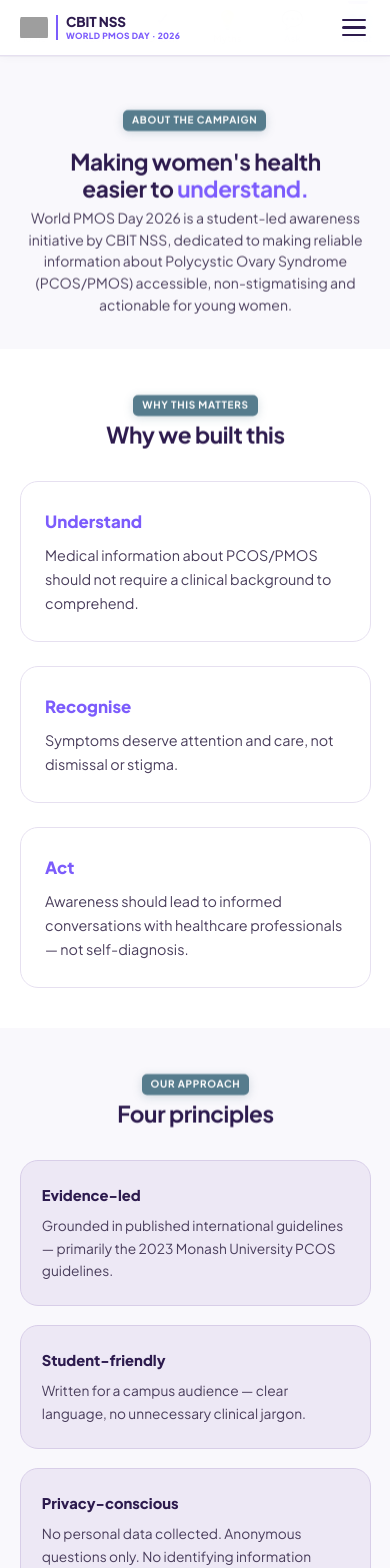
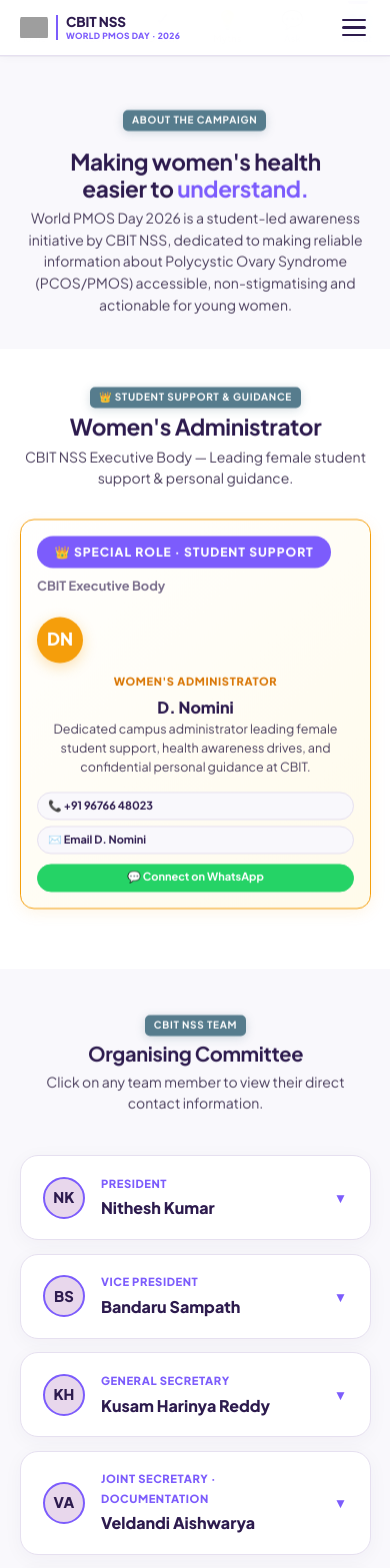
Before and after one commit to vroom0456/CBITNSS-World-PMOS-Day, a Next.js app: page /about in a window 390 px wide. Shown: the top 1568 px of the page. Built offline with nearby package versions, Linux system fonts and the light colour scheme; grey boxes are pictures that could not be loaded.

Commit message:
feat: unified team dropdowns, hero CTA focus, headline restorations and color fixes

```diff
--- a/src/app/about/page.tsx
+++ b/src/app/about/page.tsx
@@ -5,43 +5,24 @@
 import Footer from '@/components/layout/Footer';
 import Image from 'next/image';
 
-// ─── TEAM DATA ────────────────────────────────────────────────────────────────
-// Personal phone numbers and email addresses have been removed from public
-// display. The campaign contact is available in the contact section below.
-
-const leadership = [
-  { avatar: 'NK', role: 'President', name: 'Nithesh Kumar' },
-  { avatar: 'BS', role: 'Vice President', name: 'Bandaru Sampath' },
-  { avatar: 'KH', role: 'General Secretary', name: 'Kusam Harinya Reddy' },
+const allTeamMembers = [
+  { id: 'nk', name: 'Nithesh Kumar', role: 'President', initials: 'NK', phone: '+91 85229 92585', tel: '+918522992585', email: 'n.nitheshkumar8106@gmail.com' },
+  { id: 'bs', name: 'Bandaru Sampath', role: 'Vice President', initials: 'BS', phone: '+91 72071 27045', tel: '+917207127045', email: 'sampathkavali45@gmail.com' },
+  { id: 'kh', name: 'Kusam Harinya Reddy', role: 'General Secretary', initials: 'KH', phone: '+91 63028 98414', tel: '+916302898414', email: 'harinyareddy.k@gmail.com' },
+  { id: 'va', name: 'Veldandi Aishwarya', role: 'Joint Secretary · Documentation', initials: 'VA', phone: '+91 73961 08692', tel: '+917396108692', email: 'aishwaryaveldandi21@gmail.com' },
+  { id: 'ss', name: 'Sai Sankeerth Reddy', role: 'Joint Secretary · Logistics', initials: 'SS', phone: '+91 94415 62832', tel: '+919441562832', email: 'saisankeerthreddy2610@gmail.com' },
+  { id: 'mf', name: 'Mohammad Fasiuddin', role: 'Treasurer', initials: 'MF', phone: '+91 63019 48215', tel: '+916301948215', email: 'fasiuddin3558@gmail.com' },
+  { id: 'sp', name: 'S. Sai Priya', role: 'Head · External Affairs', initials: 'SP', phone: '+91 63095 89152', tel: '+916309589152', email: '10bsaipriya@gmail.com' },
+  { id: 'tp', name: 'B. Teja Praharsha', role: 'Events & Outreach Head', initials: 'TP', phone: '+91 62810 11433', tel: '+916281011433', email: 'tejapraharsha23@gmail.com' },
+  { id: 'sr', name: 'Vummal Reddy Snehitha Reddy', role: 'Technical Head', initials: 'SR', phone: '+91 76750 21038', tel: '+917675021038', email: 'vummalreddysnehitha@gmail.com' },
+  { id: 'nr', name: 'Budhur Neha Reddy', role: 'Design Head', initials: 'NR', phone: '+91 98661 91349', tel: '+919866191349', email: 'budhurnehareddy@gmail.com' },
+  { id: 'vt', name: 'Varun Teja Cherukuthota', role: 'Media Head', initials: 'VT', phone: '+91 79814 67284', tel: '+917981467284', email: 'varuntejacherukuthota.0456@gmail.com' },
+  { id: 'ps', name: 'Rakuditi Purna Sandeep', role: 'Road Safety Coordinator', initials: 'PS', phone: '+91 63031 05090', tel: '+916303105090', email: 'purnasandeeprakuditi@gmail.com' },
+  { id: 'wa', name: 'Shaik Wasim Akram', role: 'Anti-Ragging Coordinator', initials: 'WA', phone: '+91 95028 98222', tel: '+919502898222', email: 'Shaikwasimakram20@gmail.com' },
 ];
 
-const campaignTeam = [
-  { role: 'Documentation', name: 'Veldandi Aishwarya' },
-  { role: 'Logistics', name: 'Sai Sankeerth Reddy' },
-  { role: 'Treasurer', name: 'Mohammad Fasiuddin' },
-  { role: 'External Affairs', name: 'S. Sai Priya' },
-  { role: 'Events & Outreach', name: 'B. Teja Praharsha' },
-  { role: 'Technical', name: 'Vummal Reddy Snehitha Reddy' },
-  { role: 'Design', name: 'Budhur Neha Reddy' },
-  { role: 'Media', name: 'Varun Teja Cherukuthota' },
-];
-
-const coordinators = [
-  { role: 'Road Safety', name: 'Rakuditi Purna Sandeep' },
-  { role: 'Anti-Ragging', name: 'Shaik Wasim Akram' },
-];
-
-function getInitials(name: string) {
-  return name
-    .split(' ')
-    .slice(0, 2)
-    .map(n => n[0])
-    .join('');
-}
-
 export default function AboutPage() {
-  const [teamOpen, setTeamOpen] = useState(true);
-  const [coordOpen, setCoordOpen] = useState(false);
+  const [openMemberId, setOpenMemberId] = useState<string | null>(null);
 
   useEffect(() => {
     window.scrollTo(0, 0);
@@ -54,6 +35,10 @@
     reveals.forEach(r => observer.observe(r));
     return () => observer.disconnect();
   }, []);
+
+  const toggleMember = (id: string) => {
+    setOpenMemberId(prev => (prev === id ? null : id));
+  };
 
   return (
     <>
@@ -73,7 +58,160 @@
           </div>
         </section>
 
-        {/* ── 02 WHY WE BUILT THIS ── */}
+        {/* ── 02 D. NOMINI — TOP EXECUTIVE SPOTLIGHT ── */}
+        <section style={{ padding: 'clamp(2rem, 5vw, 3.5rem) 5%', background: '#FFFFFF' }} aria-labelledby="support-section">
+          <div style={{ maxWidth: '840px', margin: '0 auto' }}>
+            <div className="heading-box reveal" style={{ textAlign: 'center', marginBottom: '1.8rem' }}>
+              <span className="section-tag">👑 Student Support &amp; Guidance</span>
+              <h2 id="support-section" className="section-title">Women&apos;s Administrator</h2>
+              <p className="section-desc">CBIT NSS Executive Body — Leading female student support &amp; personal guidance.</p>
+            </div>
+
+            <div className="women-admin-spotlight reveal">
+              <div className="spotlight-top">
+                <span className="spotlight-badge">👑 Special Role · Student Support</span>
+                <span style={{ fontSize: '0.8rem', fontWeight: 700, color: 'var(--text-muted)' }}>CBIT Executive Body</span>
+              </div>
+              <div className="spotlight-body">
+                <div className="spotlight-avatar" aria-hidden="true">DN</div>
+                <div className="spotlight-info">
+                  <p className="role">Women&apos;s Administrator</p>
+                  <h3 className="name">D. Nomini</h3>
+                  <p className="desc">Dedicated campus administrator leading female student support, health awareness drives, and confidential personal guidance at CBIT.</p>
+                  <div className="spotlight-actions">
+                    <a href="tel:+919676648023" className="btn-contact-pill">📞 +91 96766 48023</a>
+                    <a href="mailto:nominiderangula@gmail.com" className="btn-contact-pill">✉️ Email D. Nomini</a>
+                    <a href="https://wa.me/919676648023?text=Hi%20Nomini,%20I%20have%20a%20query%20regarding%20PMOS" target="_blank" rel="noopener noreferrer" className="btn-contact-pill whatsapp-pill">💬 Connect on WhatsApp</a>
+                  </div>
+                </div>
+              </div>
+            </div>
+          </div>
+        </section>
+
+        {/* ── 03 TEAM DIRECTORY (UNIFIED LIST WITH DROPDOWN CONTACT INFO) ── */}
+        <section id="team" style={{ padding: 'clamp(2.5rem, 6vw, 4.5rem) 5%', background: 'var(--bg-main)' }} aria-labelledby="team-section">
+          <div style={{ maxWidth: '900px', margin: '0 auto' }}>
+            <div className="heading-box reveal" style={{ textAlign: 'center', marginBottom: '2.5rem' }}>
+              <span className="section-tag">CBIT NSS Team</span>
+              <h2 id="team-section" className="section-title">Organising Committee</h2>
+              <p className="section-desc">Click on any team member to view their direct contact information.</p>
+            </div>
+
+            <div style={{ display: 'flex', flexDirection: 'column', gap: '0.85rem' }} role="list">
+              {allTeamMembers.map((m) => {
+                const isOpen = openMemberId === m.id;
+                return (
+                  <div
+                    key={m.id}
+                    className={`member-dropdown-card ${isOpen ? 'open' : ''}`}
+                    style={{
+                      background: '#FFFFFF',
+                      border: '1.5px solid var(--border-light)',
+                      borderRadius: 'var(--r-md)',
+                      overflow: 'hidden',
+                      transition: 'all 0.25s ease',
+                      boxShadow: isOpen ? 'var(--shadow-card)' : 'var(--shadow-soft)',
+                    }}
+                    role="listitem"
+                  >
+                    <button
+                      type="button"
+                      onClick={() => toggleMember(m.id)}
+                      aria-expanded={isOpen}
+                      style={{
+                        width: '100%',
+                        padding: '1.1rem 1.4rem',
+                        display: 'flex',
+                        alignItems: 'center',
+                        justifyContent: 'space-between',
+                        background: 'transparent',
+                        border: 'none',
+                        cursor: 'pointer',
+                        textAlign: 'left',
+                        gap: '1rem'
+                      }}
+                    >
+                      <div style={{ display: 'flex', alignItems: 'center', gap: '1rem' }}>
+                        <div
+                          style={{
+                            width: '42px',
+                            height: '42px',
+                            borderRadius: '50%',
+                            background: 'var(--soft-mint-bg)',
+                            color: 'var(--nss-navy)',
+                            display: 'flex',
+                            alignItems: 'center',
+                            justifyContent: 'center',
+                            fontSize: '0.92rem',
+                            fontWeight: 800,
+                            flexShrink: 0,
+                            border: '2px solid var(--nss-blue-accent)'
+                          }}
+                        >
+                          {m.initials}
+                        </div>
+                        <div>
+                          <span style={{ fontSize: '0.7rem', fontWeight: 800, color: 'var(--nss-blue-accent)', textTransform: 'uppercase', letterSpacing: '0.05em', display: 'block', marginBottom: '0.1rem' }}>
+                            {m.role}
+                          </span>
+                          <strong style={{ fontSize: '1rem', fontWeight: 800, color: 'var(--nss-navy)', display: 'block' }}>
+                            {m.name}
+                          </strong>
+                        </div>
+                      </div>
+                      <span
+                        style={{
+                          fontSize: '0.85rem',
+                          color: 'var(--nss-blue-accent)',
+                          fontWeight: 800,
+                          transition: 'transform 0.25s ease',
+                          transform: isOpen ? 'rotate(180deg)' : 'rotate(0deg)'
+                        }}
+                        aria-hidden="true"
+                      >
+                        ▼
+                      </span>
+                    </button>
+
+                    {/* DROPDOWN CONTACT INFO */}
+                    {isOpen && (
+                      <div
+                        style={{
+                          padding: '0.8rem 1.4rem 1.2rem',
+                          borderTop: '1px solid var(--border-light)',
+                          background: 'var(--soft-teal-bg)',
+                          display: 'flex',
+                          gap: '0.75rem',
+                          flexWrap: 'wrap',
+                          alignItems: 'center',
+                          animation: 'fade-in 0.25s ease'
+                        }}
+                      >
+                        <a
+                          href={`tel:${m.tel}`}
+                          className="btn-contact-pill"
+                          style={{ background: '#FFFFFF', padding: '0.45rem 0.95rem', fontSize: '0.82rem', fontWeight: 800, color: 'var(--nss-navy)', borderRadius: '9999px', border: '1px solid var(--soft-teal-border)' }}
+                        >
+                          📞 {m.phone}
+                        </a>
+                        <a
+                          href={`mailto:${m.email}`}
+                          className="btn-contact-pill"
+                          style={{ background: 'var(--nss-navy)', padding: '0.45rem 0.95rem', fontSize: '0.82rem', fontWeight: 800, color: '#FFFFFF', borderRadius: '9999px' }}
+                        >
+                          ✉️ Email {m.name.split(' ')[0]}
+                        </a>
+                      </div>
+                    )}
+                  </div>
+                );
+              })}
+            </div>
+          </div>
+        </section>
+
+        {/* ── 04 WHY WE BUILT THIS ── */}
         <section style={{ padding: 'clamp(2.5rem, 6vw, 4rem) 5%', background: '#FFFFFF' }} aria-labelledby="why-section">
           <div style={{ maxWidth: '1080px', margin: '0 auto' }}>
             <div className="heading-box reveal" style={{ textAlign: 'center', marginBottom: 'clamp(2rem, 5vw, 3rem)' }}>
@@ -95,137 +233,8 @@
           </div>
         </section>
 
-        {/* ── 03 OUR APPROACH ── */}
-        <section style={{ padding: 'clamp(2.5rem, 6vw, 4rem) 5%', background: 'var(--bg-main)' }} aria-labelledby="approach-section">
-          <div style={{ maxWidth: '1080px', margin: '0 auto' }}>
-            <div className="heading-box reveal" style={{ textAlign: 'center', marginBottom: 'clamp(2rem, 5vw, 3rem)' }}>
-              <span className="section-tag">Our approach</span>
-              <h2 id="approach-section" className="section-title">Four principles</h2>
-            </div>
-            <div className="stagger-grid" style={{ display: 'grid', gridTemplateColumns: 'repeat(auto-fit, minmax(min(100%, 220px), 1fr))', gap: '1.2rem' }}>
-              {[
-                { label: 'Evidence-led', body: 'Grounded in published international guidelines — primarily the 2023 Monash University PCOS guidelines.' },
-                { label: 'Student-friendly', body: 'Written for a campus audience — clear language, no unnecessary clinical jargon.' },
-                { label: 'Privacy-conscious', body: 'No personal data collected. Anonymous questions only. No identifying information required.' },
-                { label: 'Non-diagnostic', body: 'We provide health awareness, not medical diagnosis. Always consult a qualified healthcare provider.' },
-              ].map((p, i) => (
-                <div key={i} className="approach-item reveal">
-                  <strong className="approach-label">{p.label}</strong>
-                  <p className="approach-body">{p.body}</p>
-                </div>
-              ))}
-            </div>
-          </div>
-        </section>
-
-        {/* ── 04 LEADERSHIP ── */}
-        <section id="team" style={{ padding: 'clamp(2.5rem, 6vw, 4.5rem) 5%', background: '#FFFFFF' }} aria-labelledby="team-section">
-          <div style={{ maxWidth: '1080px', margin: '0 auto' }}>
-            <div className="heading-box reveal" style={{ textAlign: 'center', marginBottom: 'clamp(2rem, 5vw, 3rem)' }}>
-              <span className="section-tag">The team</span>
-              <h2 id="team-section" className="section-title">The people behind<br />the campaign</h2>
-              <p className="section-desc">CBIT NSS Core Committee 2026–2027</p>
-            </div>
-
-            {/* LEADERSHIP — 3 featured cards */}
-            <div className="leadership-grid stagger-grid" style={{ display: 'grid', gridTemplateColumns: 'repeat(auto-fit, minmax(min(100%, 260px), 1fr))', gap: '1.2rem', marginBottom: 'clamp(2.5rem, 5vw, 3.5rem)' }}>
-              {leadership.map((m, i) => (
-                <div key={i} className="leadership-card reveal" aria-label={`${m.name}, ${m.role}`}>
-                  <div className="leadership-avatar" aria-hidden="true">{getInitials(m.name)}</div>
-                  <strong className="leadership-name">{m.name}</strong>
-                  <span className="leadership-role">{m.role}</span>
-                </div>
-              ))}
-            </div>
-
-            {/* CAMPAIGN TEAM — accordion on mobile */}
-            <div className="team-accordion">
-              <button
-                className="team-accordion-header"
-                onClick={() => setTeamOpen(v => !v)}
-                aria-expanded={teamOpen}
-                aria-controls="campaign-team-panel"
-              >
-                <span>Campaign Team</span>
-                <span className="team-accordion-chevron" aria-hidden="true">{teamOpen ? '▲' : '▼'}</span>
-              </button>
-              <div
-                id="campaign-team-panel"
-                className={`team-accordion-panel${teamOpen ? ' open' : ''}`}
-                hidden={!teamOpen}
-              >
-                <ul className="campaign-team-list" role="list">
-                  {campaignTeam.map((m, i) => (
-                    <li key={i} className="campaign-team-row">
-                      <span className="campaign-team-role">{m.role}</span>
-                      <span className="campaign-team-name">{m.name}</span>
-                    </li>
-                  ))}
-                </ul>
-              </div>
-            </div>
-
-            {/* COORDINATORS */}
-            <div className="team-accordion" style={{ marginTop: '0.75rem' }}>
-              <button
-                className="team-accordion-header"
-                onClick={() => setCoordOpen(v => !v)}
-                aria-expanded={coordOpen}
-                aria-controls="coordinators-panel"
-              >
-                <span>Campus Coordinators</span>
-                <span className="team-accordion-chevron" aria-hidden="true">{coordOpen ? '▲' : '▼'}</span>
-              </button>
-              <div
-                id="coordinators-panel"
-                className={`team-accordion-panel${coordOpen ? ' open' : ''}`}
-                hidden={!coordOpen}
-              >
-                <ul className="campaign-team-list" role="list">
-                  {coordinators.map((m, i) => (
-                    <li key={i} className="campaign-team-row">
-                      <span className="campaign-team-role">{m.role}</span>
-                      <span className="campaign-team-name">{m.name}</span>
-                    </li>
-                  ))}
-                </ul>
-              </div>
-            </div>
-          </div>
-        </section>
-
-        {/* ── 05 WOMEN'S ADMINISTRATOR / CAMPUS SUPPORT ── */}
-        <section style={{ padding: 'clamp(2rem, 5vw, 3.5rem) 5%', background: 'var(--bg-main)' }} aria-labelledby="support-section">
-          <div style={{ maxWidth: '720px', margin: '0 auto' }}>
-            <div className="heading-box reveal" style={{ textAlign: 'center', marginBottom: '1.8rem' }}>
-              <span className="section-tag">Campus support</span>
-              <h2 id="support-section" className="section-title">Need confidential guidance?</h2>
-              <p className="section-desc">Our Women&apos;s Administrator provides confidential campus support for female students.</p>
-            </div>
-            <div className="support-card reveal">
-              <div className="support-avatar" aria-hidden="true">DN</div>
-              <div>
-                <strong className="support-name">D. Nomini</strong>
-                <span className="support-role">Women&apos;s Administrator, CBIT</span>
-                <p className="support-desc">Dedicated campus support for female students on health, welfare, and personal concerns.</p>
-                <div className="support-actions">
-                  <a href="tel:+919676648023" className="btn-contact-pill" aria-label="Call D. Nomini">
-                    Call
-                  </a>
-                  <a href="mailto:nominiderangula@gmail.com" className="btn-contact-pill" aria-label="Email D. Nomini">
-                    Email
-                  </a>
-                  <a href="https://wa.me/919676648023?text=Hi%20Nomini,%20I%20have%20a%20query" target="_blank" rel="noopener noreferrer" className="btn-contact-pill whatsapp-pill" aria-label="WhatsApp D. Nomini">
-                    WhatsApp
-                  </a>
-                </div>
-              </div>
-            </div>
-          </div>
-        </section>
-
-        {/* ── 06 CBIT NSS ── */}
-        <section style={{ padding: 'clamp(2rem, 5vw, 3.5rem) 5%', background: '#FFFFFF', textAlign: 'center' }} aria-labelledby="nss-section">
+        {/* ── 05 CBIT NSS ABOUT ── */}
+        <section style={{ padding: 'clamp(2rem, 5vw, 3.5rem) 5%', background: 'var(--bg-main)', textAlign: 'center' }} aria-labelledby="nss-section">
           <div style={{ maxWidth: '560px', margin: '0 auto' }} className="reveal">
             <Image src="/nss-logo.png" alt="CBIT NSS Logo" width={60} height={60} style={{ borderRadius: '50%', marginBottom: '1rem' }} />
             <h2 id="nss-section" className="section-title" style={{ fontSize: 'clamp(1.25rem, 3vw, 1.8rem)' }}>CBIT NSS</h2>
@@ -235,13 +244,13 @@
           </div>
         </section>
 
-        {/* ── 07 MEDICAL DISCLAIMER ── */}
-        <section style={{ padding: 'clamp(1.5rem, 4vw, 2.5rem) 5%', background: 'var(--bg-main)' }} aria-labelledby="disclaimer-section">
+        {/* ── 06 MEDICAL DISCLAIMER ── */}
+        <section style={{ padding: 'clamp(1.5rem, 4vw, 2.5rem) 5%', background: '#FFFFFF' }} aria-labelledby="disclaimer-section">
           <div style={{ maxWidth: '800px', margin: '0 auto' }}>
             <div className="about-disclaimer reveal">
               <h2 id="disclaimer-section" style={{ fontSize: '0.85rem', fontWeight: 800, color: 'var(--nss-navy)', textTransform: 'uppercase', letterSpacing: '0.08em', marginBottom: '0.6rem' }}>Medical Disclaimer</h2>
               <p style={{ fontSize: '0.88rem', color: 'var(--text-body)', lineHeight: 1.7 }}>
-                This website is designed strictly for campus health education and awareness. It is <strong>not</strong> a substitute for professional medical diagnosis, personalised treatment, or clinical advice. Symptoms described on this site can result from various conditions. Always consult a qualified healthcare provider — a gynaecologist, endocrinologist, or general practitioner — for accurate diagnosis and care.
+                This website is designed strictly for campus health education and awareness. It is <strong>not</strong> a substitute for professional medical diagnosis, personalised treatment, or clinical advice. Always consult a qualified healthcare provider for accurate diagnosis and care.
               </p>
             </div>
           </div>
--- a/src/app/ask/page.tsx
+++ b/src/app/ask/page.tsx
@@ -180,7 +180,7 @@
                   <p style={{ fontSize: '14px', color: 'var(--text-body)', lineHeight: 1.5, marginBottom: '6px' }}>
                     Toll-Free 24/7. Government dedicated helpline for women&apos;s health guidance.
                   </p>
-                  <a href="tel:1091" style={{ display: 'inline-flex', alignItems: 'center', gap: '6px', background: 'var(--soft-teal-bg)', color: 'var(--nss-blue-accent)', padding: '6px 14px', borderRadius: '9999px', fontWeight: 800, fontSize: '16px', textDecoration: 'none', minHeight: '44px' }}>
+                  <a href="tel:1091" className="btn-contact-pill" style={{ marginTop: '0.4rem' }}>
                     📞 Call 1091
                   </a>
                 </div>
@@ -195,7 +195,7 @@
                   <p style={{ fontSize: '14px', color: 'var(--text-body)', lineHeight: 1.5, marginBottom: '6px' }}>
                     Free counselling for emotional stress and wellbeing concerns.
                   </p>
-                  <a href="tel:9152987821" style={{ display: 'inline-flex', alignItems: 'center', gap: '6px', background: 'var(--soft-teal-bg)', color: 'var(--nss-blue-accent)', padding: '6px 14px', borderRadius: '9999px', fontWeight: 800, fontSize: '16px', textDecoration: 'none', minHeight: '44px' }}>
+                  <a href="tel:9152987821" className="btn-contact-pill" style={{ marginTop: '0.4rem' }}>
                     📞 Call 9152987821
                   </a>
                 </div>
@@ -210,7 +210,7 @@
                   <p style={{ fontSize: '14px', color: 'var(--text-body)', lineHeight: 1.5, marginBottom: '6px' }}>
                     Reach D. Nomini (Women&apos;s Administrator) for confidential campus guidance.
                   </p>
-                  <a href="tel:+919676648023" style={{ display: 'inline-flex', alignItems: 'center', gap: '6px', background: 'var(--soft-teal-bg)', color: 'var(--nss-blue-accent)', padding: '6px 14px', borderRadius: '9999px', fontWeight: 800, fontSize: '16px', textDecoration: 'none', minHeight: '44px' }}>
+                  <a href="tel:+919676648023" className="btn-contact-pill" style={{ marginTop: '0.4rem' }}>
                     📞 Call +91 96766 48023
                   </a>
                 </div>
--- a/src/app/globals.css
+++ b/src/app/globals.css
@@ -159,8 +159,8 @@
     /* ── BOTTOM NAV ICON ── */
     .bnav-icon{font-size:18px;line-height:1;display:block;}
 
-    /* ── FOOTER — NEW CLASSES ── */
-    footer{background:var(--nss-navy);color:rgba(255,255,255,0.85);padding:60px 5% 28px;}
+    /* ── FOOTER — SOFTENED PALETTE ── */
+    footer{background:linear-gradient(150deg, #4A3B69 0%, #32254D 100%);color:rgba(255,255,255,0.92);padding:60px 5% 28px;border-top:1px solid var(--soft-teal-border);}
     .footer-inner{display:grid;grid-template-columns:2fr 1.2fr 2fr;gap:2.5rem;margin-bottom:2rem;align-items:start;}
     .footer-brand-row{display:flex;align-items:center;gap:0.7rem;margin-bottom:0.8rem;}
     .footer-logo{border-radius:50%;border:2px solid rgba(255,255,255,0.2);}
--- a/src/app/understand/page.tsx
+++ b/src/app/understand/page.tsx
@@ -175,9 +175,9 @@
         <section style={{ padding: 'clamp(2.5rem, 6vw, 4rem) 5%', background: 'var(--bg-main)' }} aria-labelledby="support-heading">
           <div style={{ maxWidth: '800px', margin: '0 auto' }}>
             <div className="heading-box reveal" style={{ textAlign: 'center', marginBottom: '2.5rem' }}>
-              <span className="section-tag">04 — Supporting someone</span>
-              <h2 id="support-heading" className="section-title">How to support <span className="accent">someone with PCOS</span></h2>
-              <p className="section-desc">Empathetic, evidence-informed support from those around them matters.</p>
+              <span className="section-tag">04 — Care &amp; Support</span>
+              <h2 id="support-heading" className="section-title">For People Who <span className="accent">Care About Women</span></h2>
+              <p className="section-desc">Empathetic, evidence-informed support from partners, family, friends and colleagues matters.</p>
             </div>
 
             <div style={{ background: '#FFFFFF', border: '1px solid var(--border-light)', borderRadius: 'var(--r-lg)', padding: '2rem 1.8rem' }}>
```
Also changed, not shown: src/app/page.tsx (+14 -13 lines).
